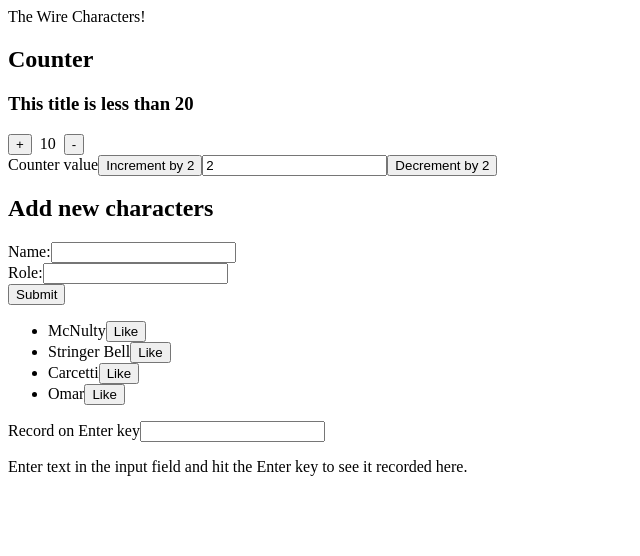
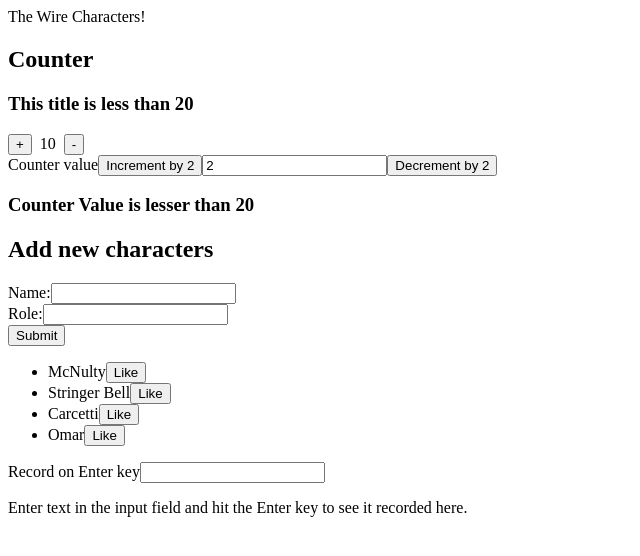
Before and after one commit to binarytrance/vue-cardio, a Vue app: page / in a window 1280 px wide. Shown: the top 556 px of the page, without its empty margins (0-640 px from the left). Built offline with nearby package versions, Linux system fonts and the light colour scheme.

Commit message:
added a computed method

```diff
--- a/src/App.vue
+++ b/src/App.vue
@@ -83,6 +83,15 @@
       this.showKeyUppedValue = true;
     },
   },
+  computed: {
+    displayCounterValueMetaData() {
+      if (this.counterValue > 20) {
+        return "Counter Value is greater than 20";
+      } else {
+        return "Counter Value is lesser than 20";
+      }
+    },
+  },
   watch: {
     count(newValue) {
       if (newValue > 20) {
@@ -114,6 +123,7 @@
           Decrement by {{ counterValue }}
         </button>
       </div>
+      <h3>{{ displayCounterValueMetaData }}</h3>
     </div>
 
     <!-- increments/decrements by 1, and by a user input counter -->
```
